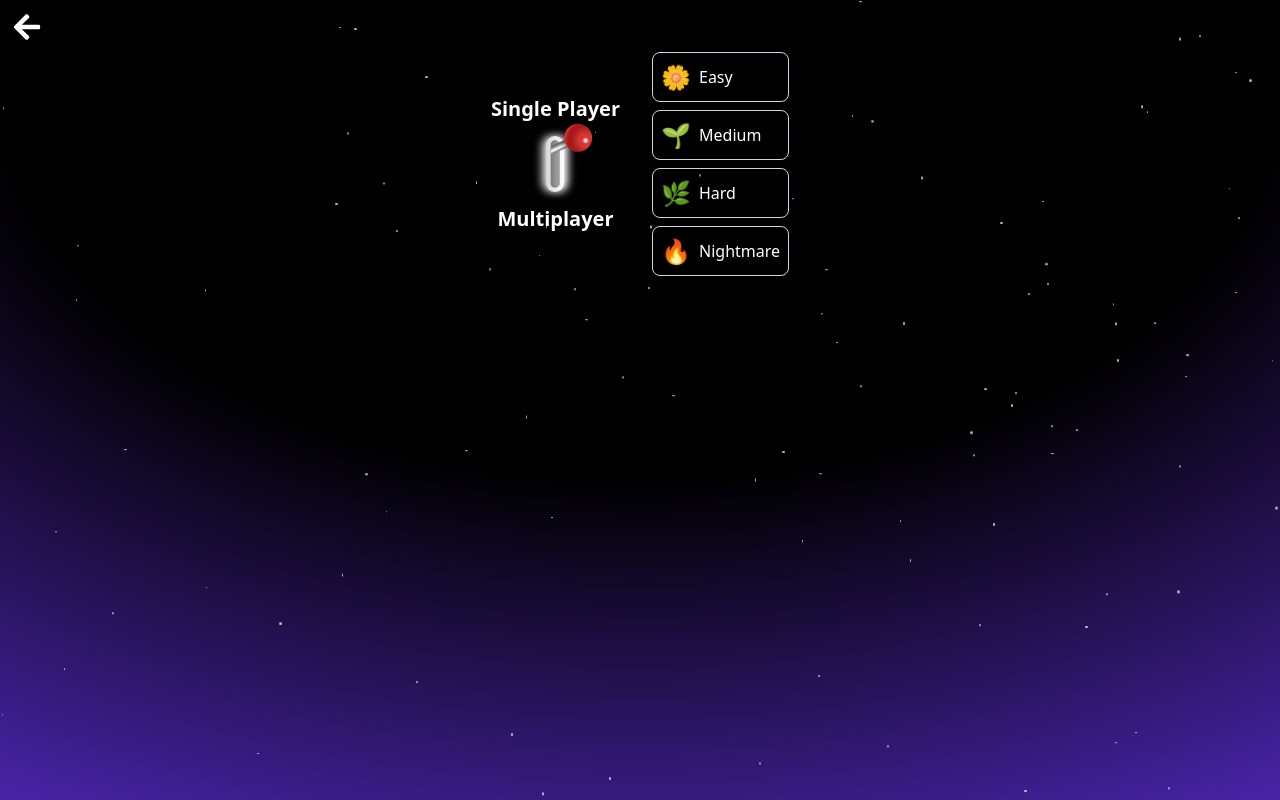
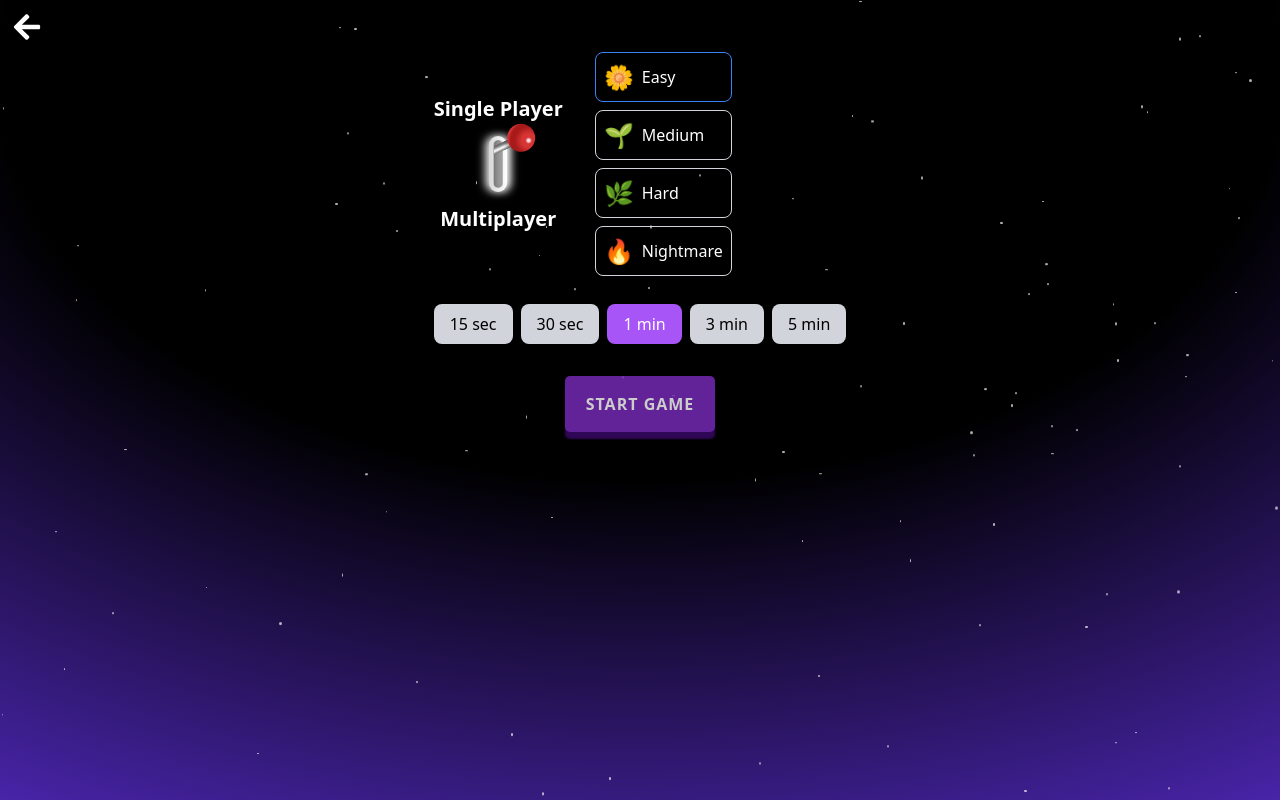
Before and after one commit to Ludis-ET/Typing-test-telegram-bot, a React (Vite) app in the folder CLIENT/: page /game1 in a window 1280 px wide. Built offline with nearby package versions, Linux system fonts and the light colour scheme.

Commit message:
Add duration selection component and refactor Game1; update mode and difficulty handling for improved gameplay setup

```diff
--- a/CLIENT/src/components/Game1/Game1.tsx
+++ b/CLIENT/src/components/Game1/Game1.tsx
@@ -3,37 +3,18 @@ import { motion } from "framer-motion";
 import { FaArrowLeft } from "react-icons/fa";
 import { Link } from "react-router-dom";
 import { SinglePlayer } from "./SinglePlayer";
-import { Diff, Mode } from "./Select";
+import { Diff, Duration, Mode } from "./Select";
 
 export const Game1 = () => {
-  const [gameMode, setGameMode] = useState<string | null>(null);
-  const [roomOption, setRoomOption] = useState<string | null>(null);
-  const [difficulty, setDifficulty] = useState<string | null>(null);
-  const [duration, setDuration] = useState<string | null>(null);
+  const [roomOption, setRoomOption] = useState<string | null>("single");
+  const [difficulty, setDifficulty] = useState<string | null>("easy");
+  const [duration, setDuration] = useState<string | null>("1 min");
+  const [multi, setMulti] = useState("");
   const [roomCode, setRoomCode] = useState<string>("");
   const [loading, setLoading] = useState<boolean>(false);
   const [display, setDisplay] = useState<number>(0);
 
-  const handleSelect = (type: string, value: string) => {
-    if (type === "mode") {
-      setGameMode(value);
-      setRoomOption(null);
-      setDifficulty(null);
-      setDuration(null);
-      setRoomCode("");
-    } else if (type === "room") {
-      setRoomOption(value);
-      setDifficulty(null);
-      setDuration(null);
-    } else if (type === "difficulty") {
-      setDifficulty(value);
-    } else if (type === "duration") {
-      setDuration(value);
-    }
-  };
-
   const handleSubmit = () => {
-    if (gameMode) {
     setLoading(true);
     const timer = setTimeout(() => {
       setDisplay(1);
@@ -41,16 +22,15 @@ export const Game1 = () => {
     }, 2000);
 
     return () => clearTimeout(timer);
-    }
   };
 
   const goHome = () => {
-    setGameMode(null);
     setRoomOption(null);
     setDifficulty(null);
     setDuration(null);
     setDisplay(0);
   };
+
 
   if (display === 1) {
     return (
@@ -64,31 +44,53 @@ export const Game1 = () => {
 
   return (
     <div className="flex flex-col items-center justify-center max-h-screen text-white p-4">
-      {/* <h1 className="text-4xl font-bold mb-3 text-center mt-5 drop-shadow-lg">
-        Galactic Game Setup
-      </h1> */}
       <Link to="/">
         <FaArrowLeft className="text-3xl absolute text-white z-[9999] top-3 left-3" />
       </Link>
       <div className="flex w-full gap-8 my-3">
         <div className="flex flex-col gap-8 items-center justify-center">
           <p className="text-xl font-bold text-center">Single Player</p>
-          <Mode />
+          <Mode room={roomOption} setroom={setRoomOption} />
           <p className="text-xl font-bold text-center">Multiplayer</p>
         </div>
         <div>
-          <Diff />
+          <Diff diff={difficulty} setdiff={setDifficulty} />
         </div>
       </div>
-      {duration && (
-        <button
-          onClick={handleSubmit}
-          className="mt-10 py-2 px-4 rounded-md bg-indigo-600 text-white hover:bg-indigo-700 transition-transform transform hover:scale-105"
-        >
+      <div>
+        <Duration dur={duration as string} setdur={setDuration} />
+      </div>
+      {roomOption === "single" && (
+        <button onClick={handleSubmit} className="button m-8">
           Start Game
         </button>
       )}
-      {/* Loading Animation */}
+      {multi === "join" && roomOption === "multi" && (
+        <div className="flex items-center bg-gray-800 rounded-full p-1 w-fit mt-8">
+          <input
+            type="text"
+            name="text"
+            className="bg-gray-800 text-white placeholder-gray-400 rounded-l-full px-4 h-8 focus:outline-none focus:ring-2 focus:ring-blue-400"
+            placeholder="xyz1234"
+          />
+          <button className="bg-white text-black font-medium rounded-r-full flex items-center justify-center w-24 h-full relative transition-all duration-300 hover:bg-gray-300">
+            join
+          </button>
+        </div>
+      )}
+      <div className="flex gap-4 my-8 items-center">
+        {roomOption === "multi" && (
+          <>
+            <button className="button mb-2" onClick={() => setMulti("join")}>
+              Join
+            </button>
+            <button className="button mb-2" onClick={() => setMulti("create")}>
+              New
+            </button>
+          </>
+        )}
+      </div>
+
       {loading && (
         <motion.div className="absolute top-0 left-0 right-0 bottom-0 flex items-center justify-center bg-black opacity-75 z-50">
           <div className="flex flex-col items-center">
--- a/CLIENT/src/components/Game1/Select/Diff.tsx
+++ b/CLIENT/src/components/Game1/Select/Diff.tsx
@@ -1,18 +1,21 @@
-import React, { useState } from "react";
 import { motion } from "framer-motion";
 
 const difficultyOptions = [
-  { label: "Easy", icon: "🌼" }, // You can replace with actual icons
+  { label: "Easy", icon: "🌼" },
   { label: "Medium", icon: "🌱" },
   { label: "Hard", icon: "🌿" },
   { label: "Nightmare", icon: "🔥" },
 ];
 
-export const Diff: React.FC = () => {
-  const [selectedDifficulty, setSelectedDifficulty] = useState<string>("");
-
+export const Diff = ({
+  diff,
+  setdiff,
+}: {
+  diff: string | null;
+  setdiff: (newDiff: string | null) => void;
+}) => {
   const handleDifficultySelect = (label: string) => {
-    setSelectedDifficulty(label);
+    setdiff(label.toLowerCase());
   };
 
   return (
@@ -22,9 +25,7 @@ export const Diff: React.FC = () => {
           <motion.div
             key={option.label}
             className={`flex items-center p-2 border rounded-lg cursor-pointer transition-transform transform hover:scale-105 ${
-              selectedDifficulty === option.label
-                ? "border-blue-500"
-                : "border-gray-300"
+              diff === option.label.toLowerCase() ? "border-blue-500" : "border-gray-300"
             }`}
             onClick={() => handleDifficultySelect(option.label)}
             initial={{ opacity: 0, y: 20 }}
--- /dev/null
+++ b/CLIENT/src/components/Game1/Select/Duration.tsx
@@ -0,0 +1,37 @@
+import { motion } from "framer-motion";
+
+export const Duration = ({
+  dur,
+  setdur,
+}: {
+  dur: string;
+  setdur: (dur: string | null) => void;
+}) => {
+  const durations = [15, 30, 60, 180, 300];
+
+  const handleDurationSelect = (duration: number) => {
+    setdur(duration < 60 ? `${duration} sec` : `${duration / 60} min`);
+  };
+
+  return (
+    <div className="flex flex-col items-center">
+      <div className="mt-4 flex space-x-2">
+        {durations.map((duration) => (
+          <motion.button
+            key={duration}
+            className={`px-4 py-2 rounded-lg transition-all duration-300 ${
+              dur === (duration < 60 ? `${duration} sec` : `${duration / 60} min`)
+                ? "bg-purple-500 text-white"
+                : "bg-gray-300 text-black"
+            }`}
+            onClick={() => handleDurationSelect(duration)}
+            whileHover={{ scale: 1.05 }}
+            whileTap={{ scale: 0.95 }}
+          >
+            {duration < 60 ? `${duration} sec` : `${duration / 60} min`}
+          </motion.button>
+        ))}
+      </div>
+    </div>
+  );
+};
--- a/CLIENT/src/components/Game1/Select/Mode.tsx
+++ b/CLIENT/src/components/Game1/Select/Mode.tsx
@@ -1,12 +1,23 @@
 import { useState } from "react";
 import "./css/Mode.css";
 
-export const Mode = () => {
-  const [isChecked, setIsChecked] = useState(false);
+export const Mode = ({
+  room,
+  setroom,
+}: {
+  room: string | null;
+  setroom: (newRoom: string | null) => void;
+}) => {
+  const [isChecked, setIsChecked] = useState(room === "multi");
 
   const handleToggle = (event: React.ChangeEvent<HTMLInputElement>) => {
-    setIsChecked(event.target.checked);
-    console.log("Toggle State:", event.target.checked);
+    const newChecked = event.target.checked;
+    setIsChecked(newChecked);
+    if (!newChecked) {
+      setroom("single");
+    } else {
+      setroom("multi");
+    }
   };
 
   return (
--- a/CLIENT/src/components/Game1/Select/index.ts
+++ b/CLIENT/src/components/Game1/Select/index.ts
@@ -1,2 +1,3 @@
 export { Mode } from "./Mode";
 export { Diff } from "./Diff";
+export {Duration} from "./Duration"
--- a/CLIENT/src/index.css
+++ b/CLIENT/src/index.css
@@ -33,7 +33,6 @@
   transition: 0.2s;
   border-radius: 5px;
   opacity: 0.8;
-  margin:40px;
   letter-spacing: 1px;
   box-shadow: #3C096C 0px 7px 2px, #000 0px 8px 5px;
 }
```
Lines whose indentation alone changed are shown as unchanged.
